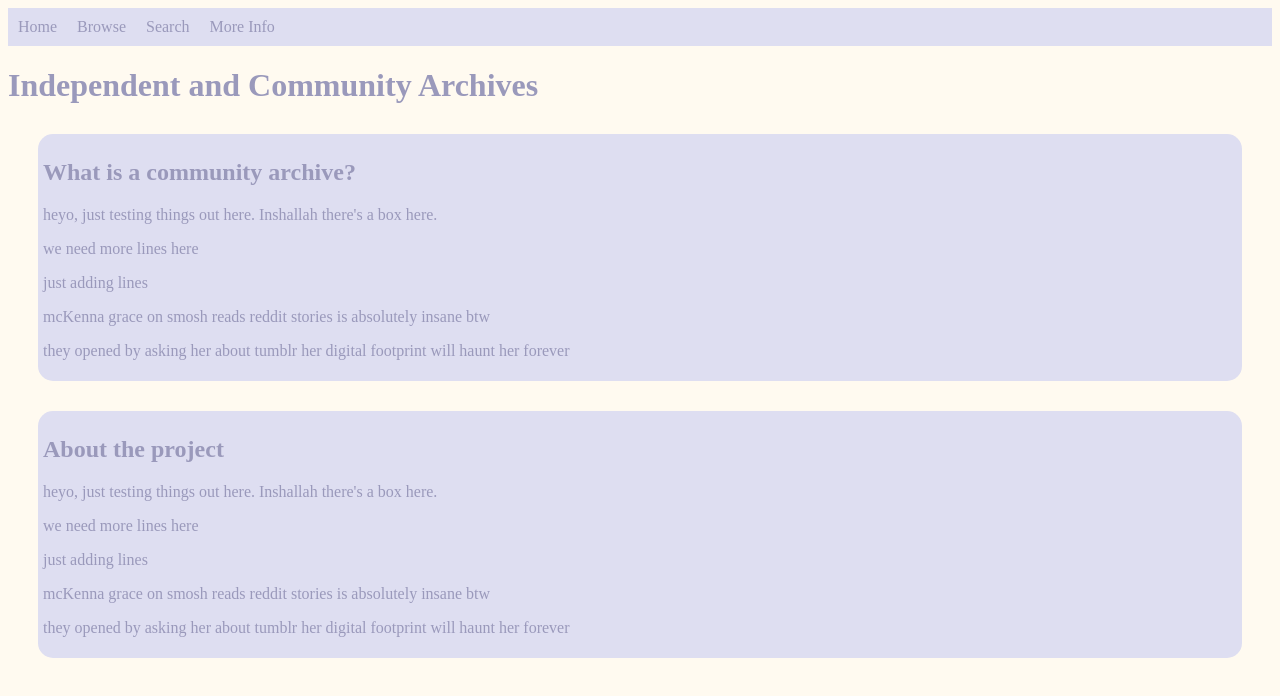
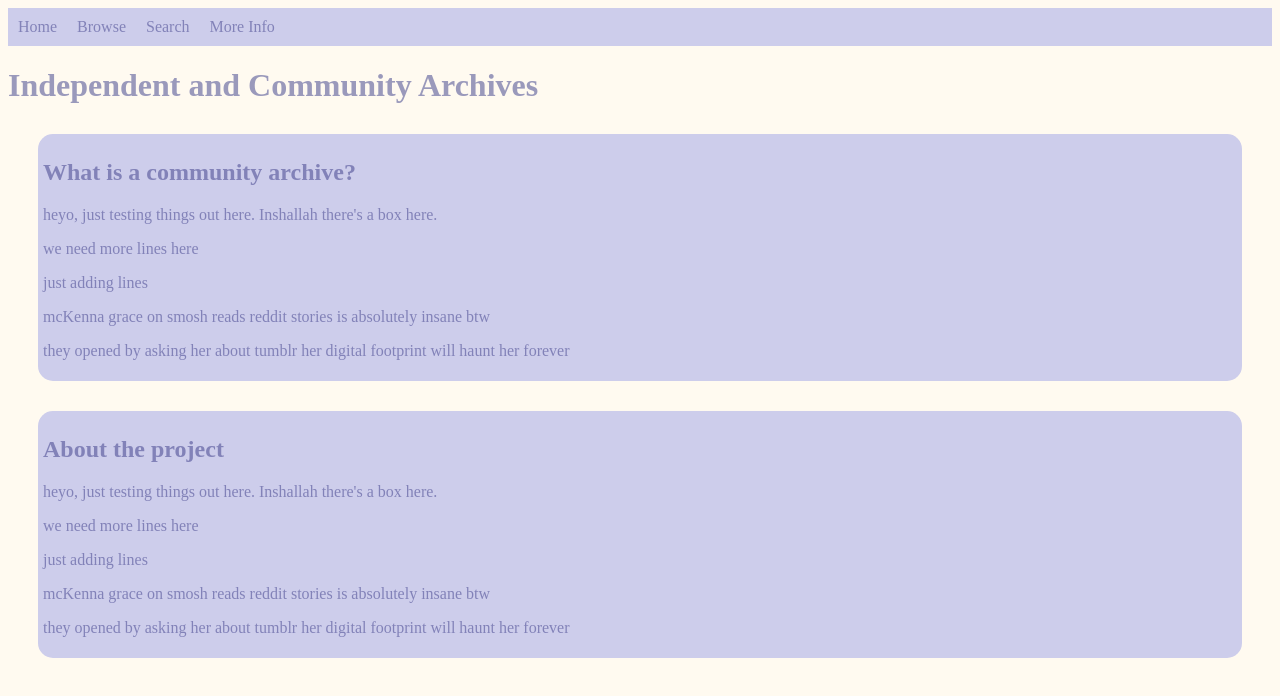
Before and after one commit to blankenship-j/personal_scrap, a plain HTML site: page index.html in a window 1280 px wide. Drawn offline with Linux system fonts and the light colour scheme.

Commit message:
Update pStyle.css

```diff
--- a/pStyle.css
+++ b/pStyle.css
@@ -9,7 +9,7 @@ ul.nav-bar {
     margin: 0;
     padding: 0;
     overflow: hidden;
-    background-color: #dedef1;
+    background-color: #cdcdeb;
     display:block;}
 
 li.nav-bar{
@@ -17,7 +17,7 @@ li.nav-bar{
 
 li a {
     display: block;
-    color: #9a99bb;
+    color: #8282b8;
     text-align:center;
     padding: 10px;
     text-decoration: none;}
@@ -25,12 +25,12 @@ li a {
 /* stylized text blocks */
 div.item {
     display:block;
-    background: #dedef1;
+    background: #cdcdeb;
     padding: 5;
     margin: 30;
     border-radius: 15px;
     border-width: 3;
-    color: #9a99bb;
+    color: #8282b8;
 }
 
 li.loc_cat a {
```
